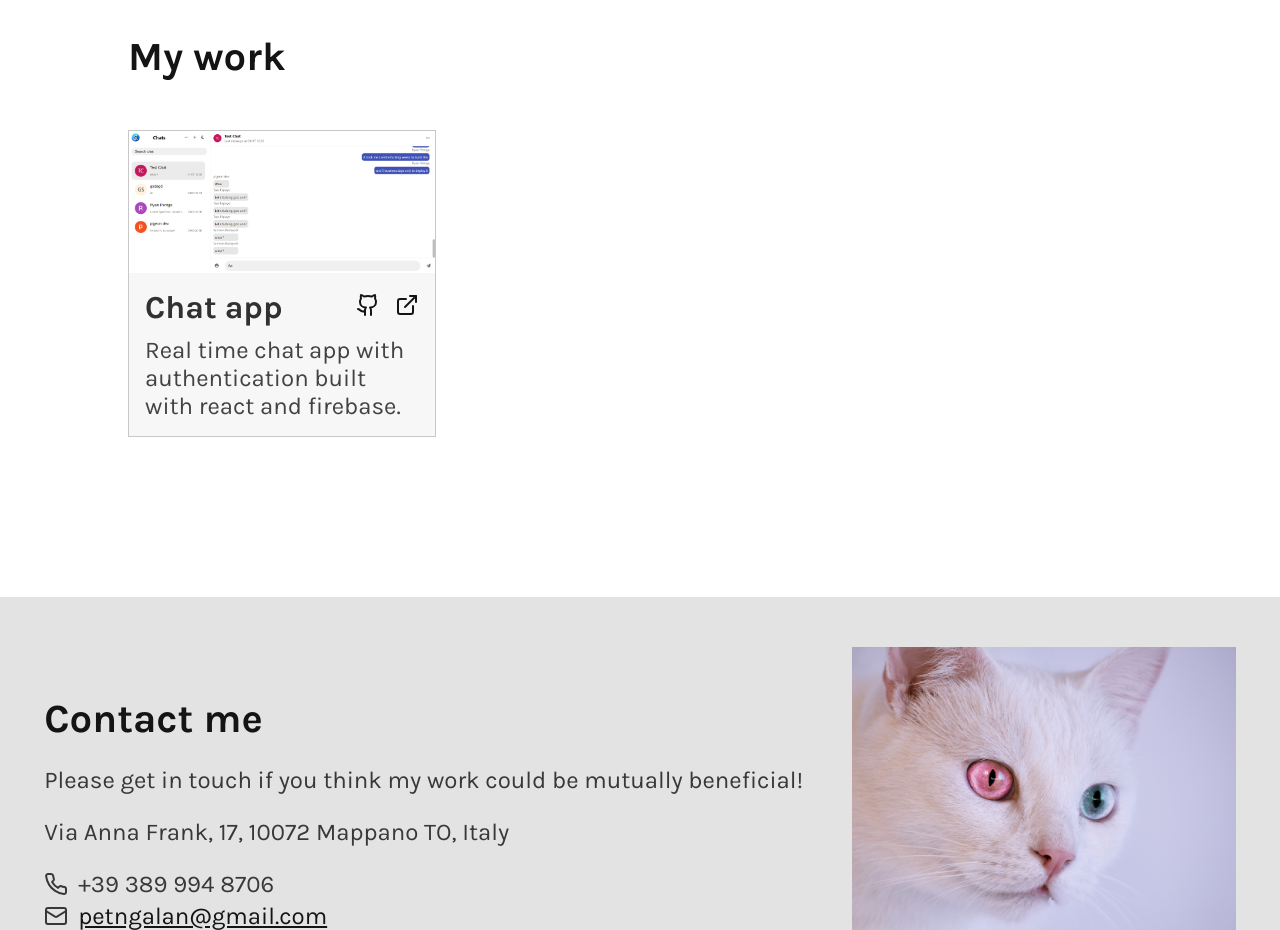
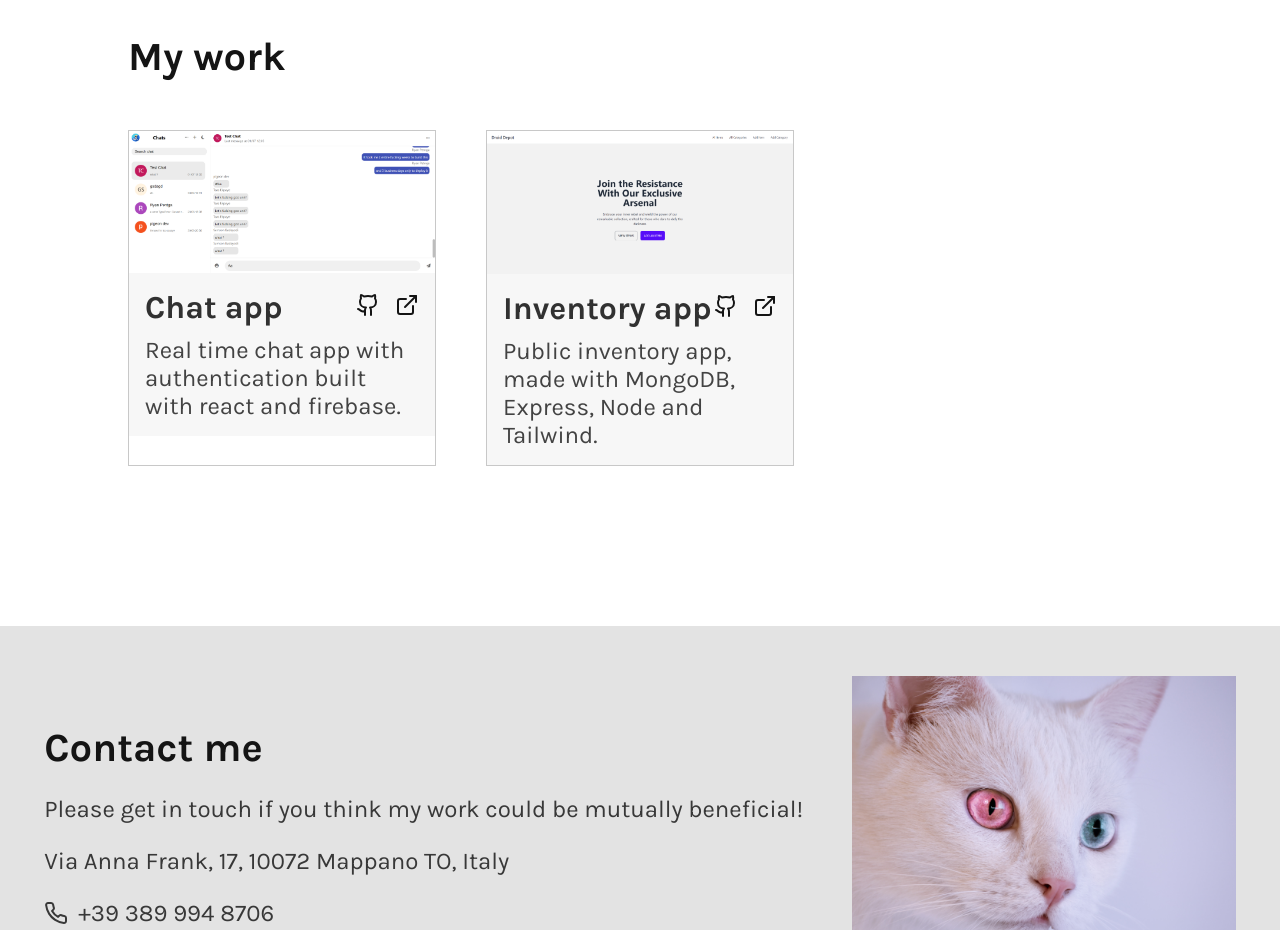
Before and after one commit to ColdBlood237/odin-portfolio, a React (Create React App) app: page / in a window 1280 px wide. Shown: the part 860-1790 px from the top of the page. Built offline with nearby package versions, Linux system fonts and the light colour scheme.

Commit message:
Add the inventory app project

```diff
--- a/src/App.js
+++ b/src/App.js
@@ -4,6 +4,7 @@ import whiteCat from "./images/white-cat.jpg";
 import blackCat from "./images/black-cat.jpg";
 import projectPic from "./images/coding.jpg";
 import chatAppPic from "./images/chat-app.png";
+import inventoryAppPic from "./images/inventory-app.png";
 
 function App() {
   return (
@@ -59,6 +60,13 @@ function App() {
             liveCodeURL="https://odin-chat-app.vercel.app/"
             repositoryURL="https://github.com/ColdBlood237/odin-chat-app"
           />
+          <Project
+            name="Inventory app"
+            description="Public inventory app, made with MongoDB, Express, Node and Tailwind."
+            imgURL={inventoryAppPic}
+            liveCodeURL="https://gold-sore-chameleon.cyclic.app/inventory/"
+            repositoryURL="https://github.com/ColdBlood237/odin-inventory"
+          />
         </div>
       </main>
       <footer>
```
Also changed, not shown: src/images/inventory-app.png (added).
